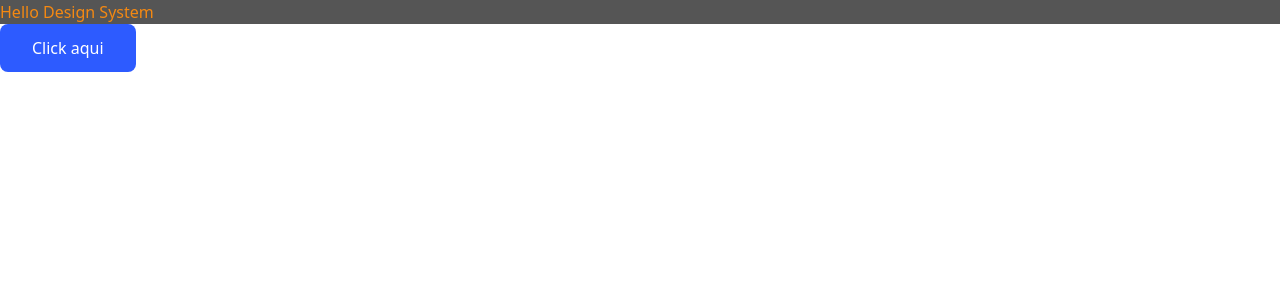
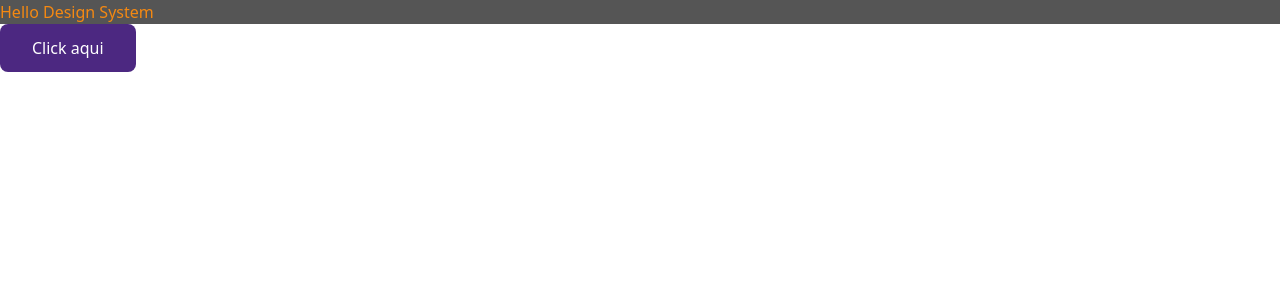
Before and after one commit to msbzz/alfabit-design-system, a Next.js app: page / in a window 1280 px wide. Shown: the top 300 px of the page. Built offline with nearby package versions, Linux system fonts and the light colour scheme.

Commit message:
conceito de token

```diff
--- a/src/app/components/Button.tsx
+++ b/src/app/components/Button.tsx
@@ -16,7 +16,12 @@ const Button: React.FC<ButtonProps> = ({ children, className, onClick, ...props
   return (
     <button
       onClick={onClick}
-      className={`rounded-[8px] px-[32px] py-[12px] text-white bg-[#2D5BFF] border-spacing-0 ${className}`}
+      className={`rounded-[8px]
+        px-[32px]
+        py-[12px]
+        text-white
+        bg-primary theme-violet
+        border-spacing-0 ${className}`}
       {...props}
     >
       {children}
--- a/src/app/globals.css
+++ b/src/app/globals.css
@@ -2,10 +2,24 @@
 @tailwind components;
 @tailwind utilities;
 
-:root {
-  --example: #f58912;
-  --example-2: #555555;
+
+@layer base {
+  :root {
+    --example: #f58912;
+    --example-2: #555555;
+
+    --primary : #2D5BFF;
+  }
+
+  .theme-violet{
+    --primary : #4C2881
+  }
 }
+
+
+
+
+
 
 /* :root {
   --background: #ffffff;
--- a/tailwind.config.ts
+++ b/tailwind.config.ts
@@ -9,6 +9,7 @@ export default {
   theme: {
     extend: {
       colors: {
+        primary: 'var(--primary)',
         example:'var(--example)',
         'example-2':'var(--example-2)',
       },
```
